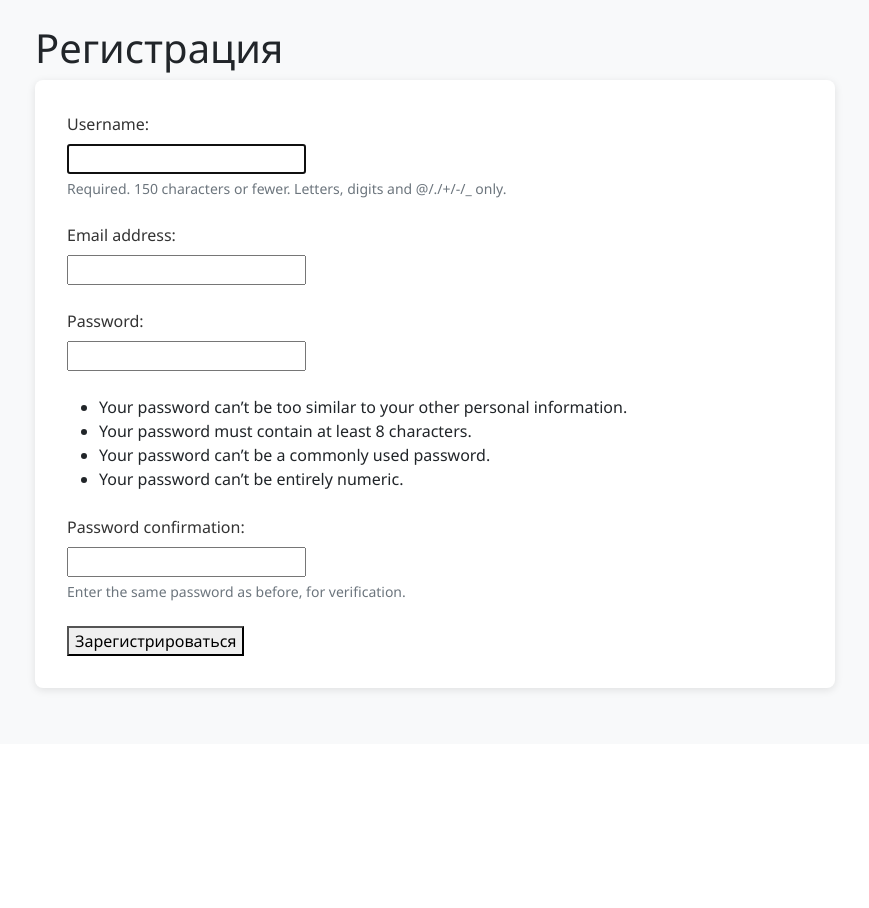
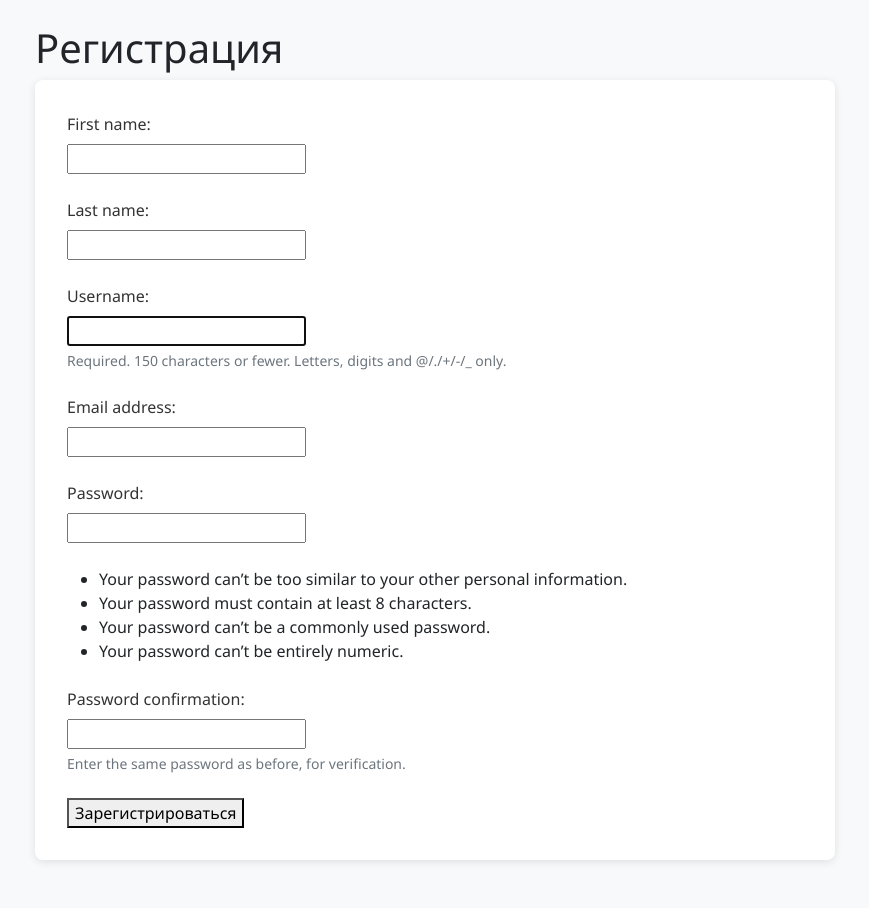
Before and after one commit to RomanMatrosovFrontend/nutrack, a Django app: page /users/registration/ in a window 1280 px wide. Shown: the part 56-964 px from the top of the page, without its empty margins (47-916 px from the left). Before the commit the page ends 749 px from the top, so only its background shows below. Run offline with Django 3.2, Linux system fonts and the light colour scheme.

Commit message:
Change profile page. Show another fields (last_name, first_name), show ingredients count and amount_per_days count, show label if it is my profile

```diff
--- a/backend/templates/users/profile.html
+++ b/backend/templates/users/profile.html
@@ -46,11 +46,11 @@
             <ul class="list-unstyled">
               <li class="mb-2">
                 <span class="profile-label">Добавлено ингредиентов:</span>
-                <span class="profile-value">{{ profile.ingredients.count }}</span>
+                <span class="profile-value">{{ ingredients }}</span>
               </li>
               <li class="mb-2">
                 <span class="profile-label">Записей в дневнике:</span>
-                <span class="profile-value">{{ profile.amount_per_days.count }}</span>
+                <span class="profile-value">{{ amount_per_days }}</span>
               </li>
             </ul>
           </div>
@@ -69,7 +69,7 @@
 
   {% if user == profile %}
   <div class="action-buttons">
-    <a href="{% url 'profile_edit' %}" class="btn btn-primary">
+    <a href="{% url 'profile_edit' profile.username %}" class="btn btn-primary">
       <i class="bi bi-pencil-fill me-1"></i>Редактировать профиль
     </a>
   </div>
--- a/backend/users/forms.py
+++ b/backend/users/forms.py
@@ -7,7 +7,7 @@ from .models import CustomUser
 class CustomUserCreationForm(UserCreationForm):
     class Meta:
         model = CustomUser
-        fields = ('username', 'email')
+        fields = ('first_name', 'last_name', 'username', 'email')
 
 
 class CustomAuthenticationForm(AuthenticationForm):
--- a/backend/users/urls.py
+++ b/backend/users/urls.py
@@ -12,5 +12,5 @@ urlpatterns = [
     ),
     path('login/', views.login_view, name='login'),
     path('<slug:username>/', views.profile_details, name='profile'),
-    path('<slug:username>/edit/', views.edit_profile, name='edit_profile'),
+    path('<slug:username>/edit/', views.profile_edit, name='profile_edit'),
 ]
--- a/backend/users/views.py
+++ b/backend/users/views.py
@@ -43,14 +43,19 @@ def login_view(request):
 
 def profile_details(request, username):
     user = get_object_or_404(User, username=username)
+    ingredients = user.ingredient_set.all().count()
+    amount_per_days = user.amountperday_set.all().count()
     return render(
         request, 'users/profile.html',
-        {'user': user}
+        {
+            'profile': user, 'ingredients': ingredients,
+            'amount_per_days': amount_per_days
+        }
     )
 
 
 @login_required
-def edit_profile(request, username):
+def profile_edit(request, username):
     user = get_object_or_404(User, username=username)
     if request.user != user and not request.user.is_superuser:
         return custom_forbidden_view(request)
```
